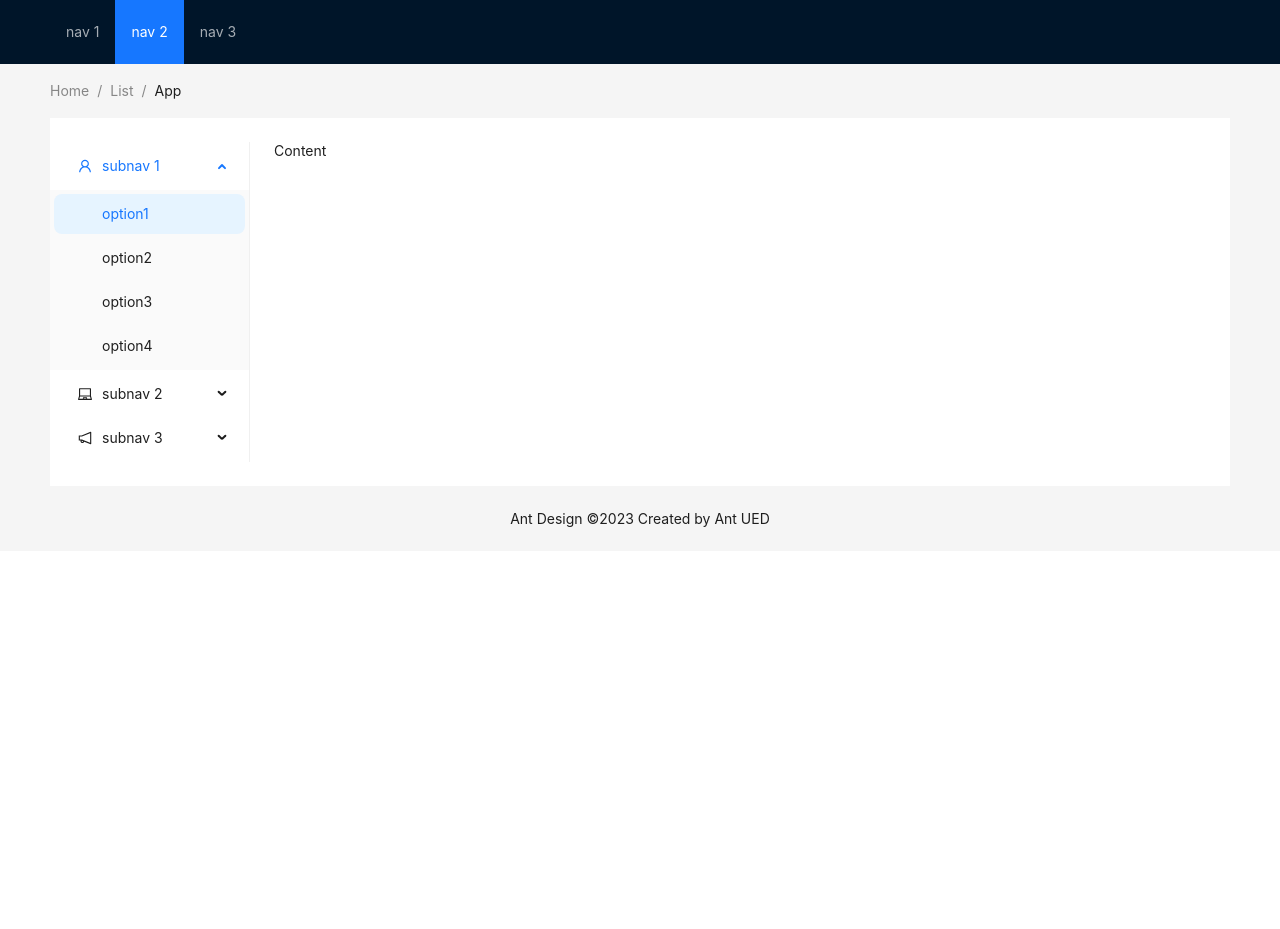
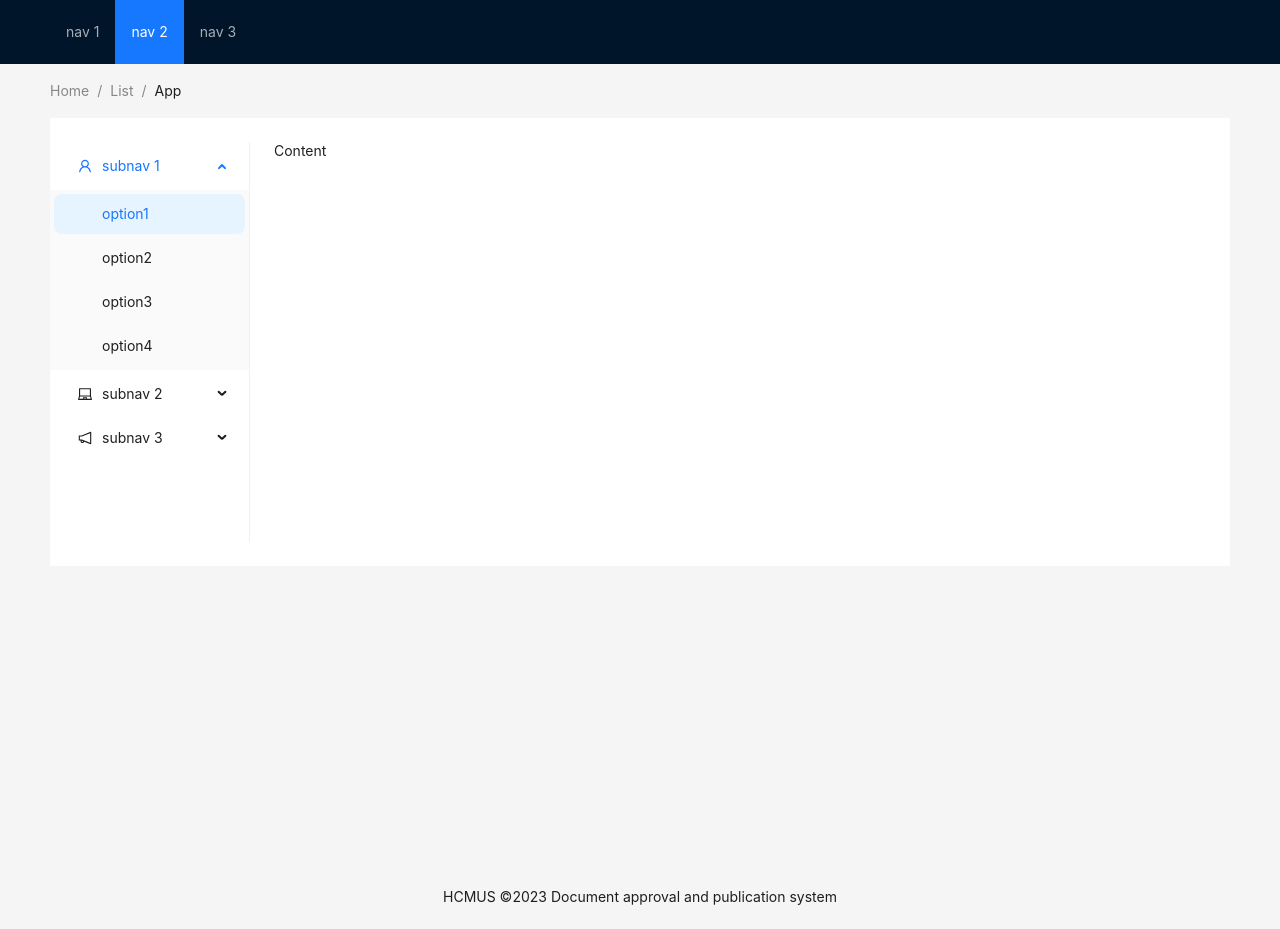
Before and after one commit to hcmus-k19-doc/doc-front, a React (Create React App) app: page / in a window 1280 px wide. Before the commit the page ends 800 px from the top, so only its background shows below. Built offline with nearby package versions, Linux system fonts and the light colour scheme.

Commit message:
fix view height. TODO: breakdown component

```diff
--- a/src/App.tsx
+++ b/src/App.tsx
@@ -53,7 +53,7 @@ const App: React.FC = () => {
           items={items1}
         />
       </Header>
-      <Content style={{ padding: "0 50px" }}>
+      <Content style={{ padding: "0 50px", minHeight: "100vh" }}>
         <Breadcrumb style={{ margin: "16px 0" }}>
           <Breadcrumb.Item>Home</Breadcrumb.Item>
           <Breadcrumb.Item>List</Breadcrumb.Item>
@@ -69,13 +69,13 @@ const App: React.FC = () => {
               items={items2}
             />
           </Sider>
-          <Content style={{ padding: "0 24px", minHeight: 280 }}>
+          <Content style={{ padding: "0 24px", minHeight: "50vh" }}>
             Content
           </Content>
         </Layout>
       </Content>
       <Footer style={{ textAlign: "center" }}>
-        Ant Design ©2023 Created by Ant UED
+        HCMUS &copy;2023 Document approval and publication system
       </Footer>
     </Layout>
   );
```
